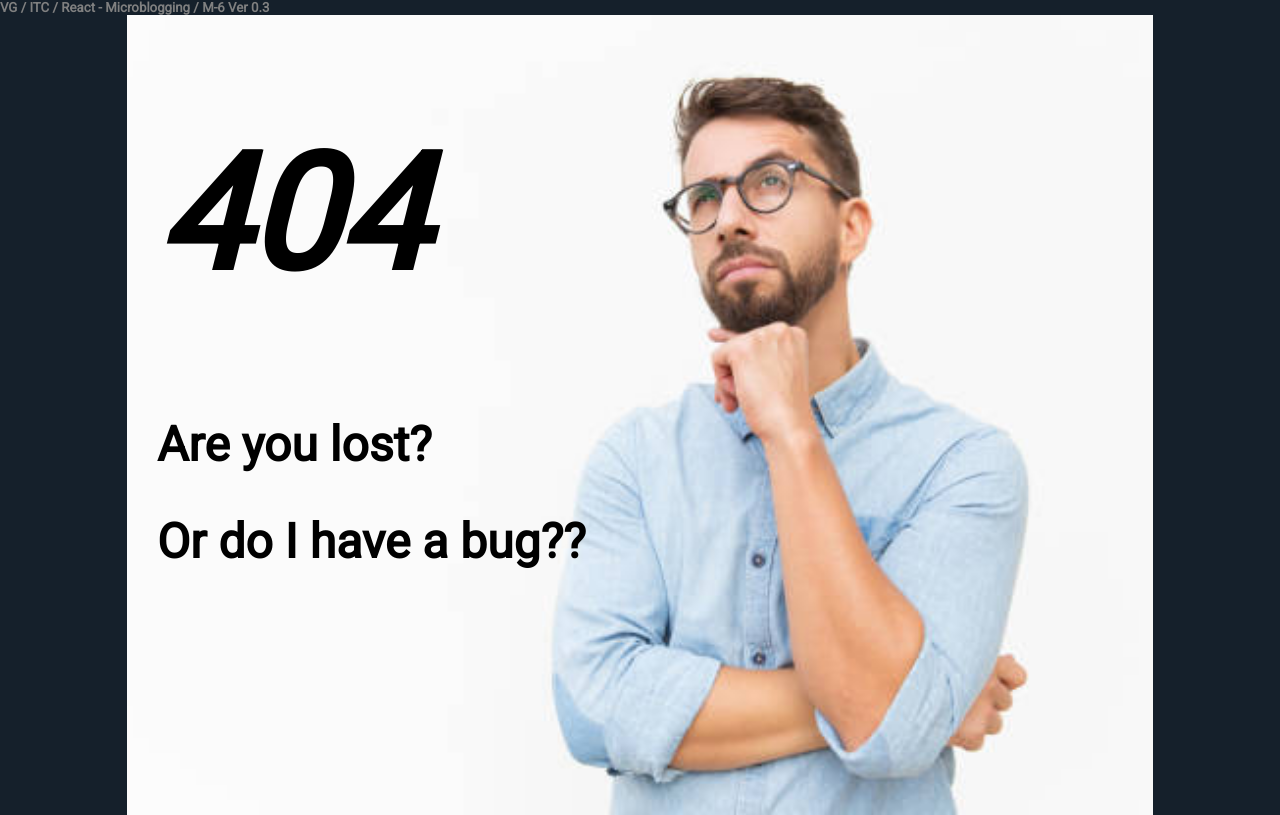
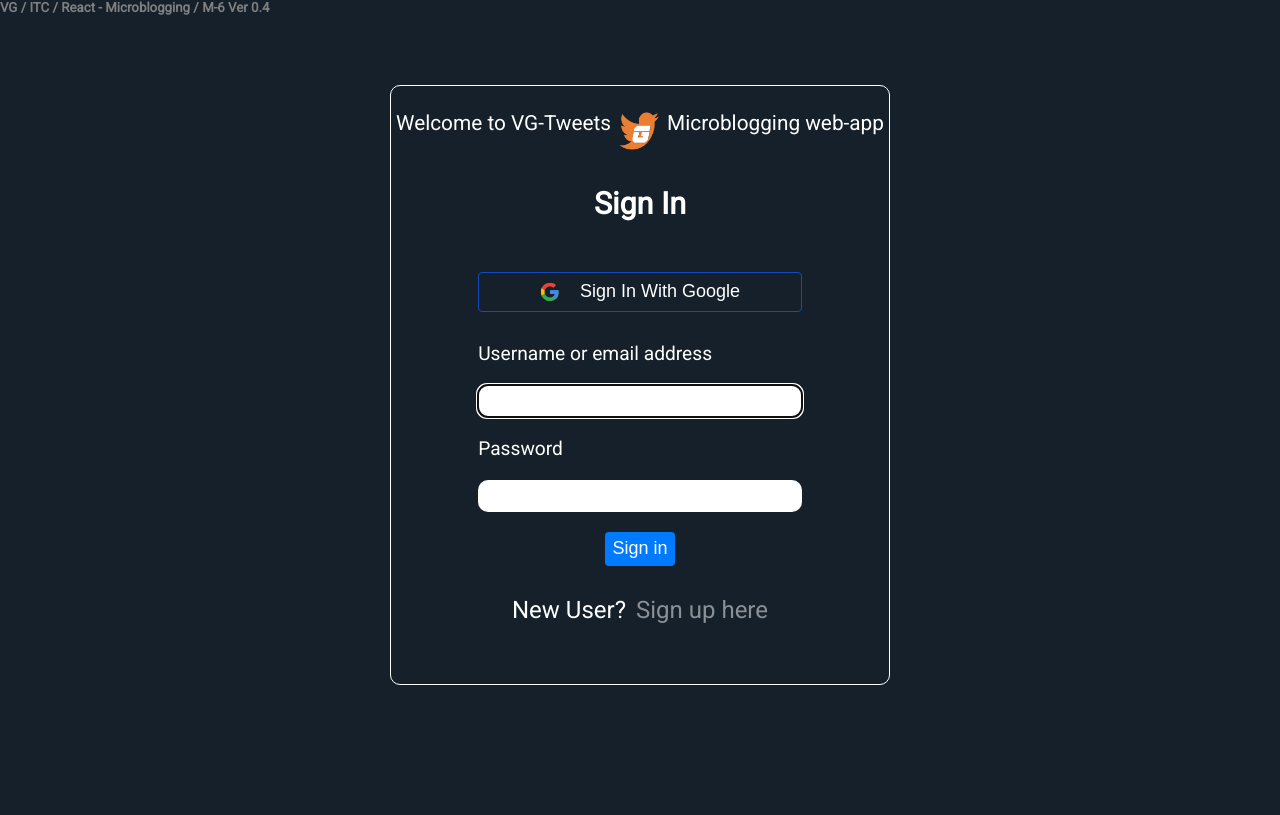
Before and after one commit to mark-itc/microblogging-vadim-gringauz, a React (Create React App) app: page /login in a window 1280 px wide. Before the commit this address had no page. Built offline with nearby package versions, Linux system fonts and the light colour scheme.

Commit message:
Milestone 6 v0.4
+ ADD: login page

```diff
--- a/src/App.jsx
+++ b/src/App.jsx
@@ -2,6 +2,7 @@ import { createBrowserRouter, RouterProvider } from 'react-router-dom'
 import ProfilePage from './views/ProfilePage'
 import SettingsPage from './views/SettingsPage'
 import HomePage from './views/HomePage'
+import LoginPage from './views/LoginPage'
 import ErrorPage from './views/ErrorPage'
 import Temp from './views/Temp'
 import './App.css'
@@ -22,6 +23,10 @@ function App () {
       element: <Temp />
     },
     {
+      path: '/login',
+      element: <LoginPage />
+    },
+    {
       path: '/settings',
       element: <SettingsPage />
     }
--- a/src/components/CreateTweet.jsx
+++ b/src/components/CreateTweet.jsx
@@ -7,7 +7,7 @@ import CharsCounter from './CharsCounter'
 import { AuthContext } from '../contexts/AuthContext'
 import { TweetsContext } from '../contexts/TweetsContext'
 import { MAX_CHARS } from '../utils/globals'
-import { postNewTweet, deleteAllTweets } from '../utils/firestore'
+import { tweetServer } from '../utils/TweetServer'
 import './CreateTweet.css'
 
 function reducer (state, action) {
@@ -56,12 +56,13 @@ function CreateTweet ({ textareaHeight }) {
       date: Timestamp.fromDate(new Date())
     }
     const isPosted = await postNew(newTweet)
-    if (isPosted) setTweets([...tweets, newTweet])
+    if (isPosted) setTweets(await tweetServer.getAll())
+    // if (isPosted) setTweets([...tweets, newTweet])
   }
 
   const deleteAll = async () => {
     dispatch({ type: 'posting-in-progress' })
-    await deleteAllTweets()
+    await tweetServer.deleteAll()
     dispatch({ type: 'posting-finished' })
     setTweets([])
   }
@@ -69,7 +70,7 @@ function CreateTweet ({ textareaHeight }) {
   const postNew = async newTweet => {
     try {
       dispatch({ type: 'posting-in-progress' })
-      postNewTweet(newTweet)
+      tweetServer.postNew(newTweet)
       return true
     } catch (error) {
       console.log(error)
--- a/src/components/TweetsList.jsx
+++ b/src/components/TweetsList.jsx
@@ -5,7 +5,7 @@ import { sort } from 'fast-sort'
 import Tweet from './Tweet'
 import { TweetsContext } from '../contexts/TweetsContext'
 import { REFRESH_RATE } from '../utils/globals'
-import { getAllTweets } from '../utils/firestore'
+import { tweetServer } from '../utils/TweetServer'
 
 function TweetsList () {
   const { tweets, setTweets, isLoading, setIsLoading } =
@@ -16,7 +16,7 @@ function TweetsList () {
   const getFromServer = async () => {
     try {
       setIsLoading(true)
-      setTweets(await getAllTweets())
+      setTweets(await tweetServer.getAll())
     } catch (error) {
       console.log('error loading tweets:', error)
     } finally {
--- a/src/components/VersionInfo.jsx
+++ b/src/components/VersionInfo.jsx
@@ -5,7 +5,7 @@ function VersionInfo () {
   return (
     <>
       <h5 className='VersionInfo'>
-        VG / ITC / React - Microblogging / M-6 Ver 0.3
+        VG / ITC / React - Microblogging / M-6 Ver 0.4
       </h5>
     </>
   )
--- /dev/null
+++ b/src/utils/TweetServer.js
@@ -0,0 +1,48 @@
+import { firebaseApp } from './firebase-init'
+import { getFirestore, collection, getDocs, doc } from 'firebase/firestore'
+import { addDoc, deleteDoc } from 'firebase/firestore'
+
+class TweetServer {
+  constructor () {
+    const db = getFirestore(firebaseApp)
+    this.tweetsCollection = collection(db, 'tweets')
+  }
+
+  async getAll () {
+    console.log(' getting tweets collection from firestore...')
+    const tweetsSnapshot = await getDocs(this.tweetsCollection)
+    const { docs } = tweetsSnapshot
+    const fetchedTweets = docs.map(doc => doc.data())
+    return fetchedTweets
+  }
+
+  async postNew (tweet) {
+    console.log('posting to tweet document to tweets collection...')
+    const docRef = await addDoc(this.tweetsCollection, tweet)
+    // console.log('docRef=', docRef)
+    return docRef
+  }
+
+  async deleteAll () {
+    try {
+        console.log('Deleting all tweets for collection...')
+        const { docs } = await getDocs(this.tweetsCollection)
+        docs.map(async document => {
+          await deleteDoc(doc(this.tweetsCollection, document.id))
+        })
+        return null
+    } catch (error) {
+        return error.message
+    }
+  }
+
+  async edit (id, newContect) {
+    console.log('Editing tweet...')
+  }
+
+  async delete (id) {
+    console.log('Deleting tweet...')
+  }
+}
+
+export const tweetServer = new TweetServer()
--- /dev/null
+++ b/src/utils/firebase-init.js
@@ -0,0 +1,19 @@
+import { initializeApp } from 'firebase/app'
+import { API_KEY } from './globals'
+
+
+const firebaseConfig = {
+    projectId: 'itc-microblogging-85128',
+    apiKey: API_KEY,
+    authDomain: 'itc-microblogging-85128.firebaseapp.com',
+    //The value of `databaseURL` depends on the location of the database
+    databaseURL:
+      'https://firestore.googleapis.com/v1/projects/itc-microblogging-85128/databases/(default)/documents/tweets/',
+    storageBucket: 'itc-microblogging-85128.appspot.com',
+    // messagingSenderId: "SENDER_ID",
+    appId: "APP_ID",
+    // For Firebase JavaScript SDK v7.20.0 and later, `measurementId` is an optional field
+    measurementId: "G-MEASUREMENT_ID",
+  }
+
+  export const firebaseApp = initializeApp(firebaseConfig);
--- a/src/utils/firestore.js
+++ /dev/null
@@ -1,52 +0,0 @@
-import { initializeApp } from 'firebase/app'
-import { getFirestore, collection, getDocs, doc } from 'firebase/firestore'
-import { addDoc, Timestamp, deleteDoc } from 'firebase/firestore'
-
-const firebaseConfig = {
-  projectId: 'itc-microblogging-85128'
-  // apiKey: API_KEY,
-  // authDomain: 'itc-microblogging-85128.firebaseapp.com',
-  // The value of `databaseURL` depends on the location of the database
-  // databaseURL:
-  //   'https://firestore.googleapis.com/v1/projects/itc-microblogging-85128/databases/(default)/documents/tweets/',
-  // storageBucket: 'itc-microblogging-85128.appspot.com'
-  // messagingSenderId: "SENDER_ID",
-  // appId: "APP_ID",
-  // For Firebase JavaScript SDK v7.20.0 and later, `measurementId` is an optional field
-  // measurementId: "G-MEASUREMENT_ID",
-}
-
-initializeApp(firebaseConfig)
-const db = getFirestore()
-const collectionRef = collection(db, 'tweets')
-
-async function getAllTweets () {
-  console.log(' getting tweets collection from firestore...')
-  const tweetsSnapshot = await getDocs(collectionRef)
-  const { docs } = tweetsSnapshot
-  const fetchedTweets = docs.map(doc => doc.data())
-  return fetchedTweets
-}
-
-async function postNewTweet (tweet) {
-  console.log('posting to tweet document to tweets collection...')
-  const docRef = await addDoc(collectionRef, tweet)
-  // console.log('docRef=', docRef)
-}
-
-async function deleteAllTweets () {
-  console.log('Deleting all tweets for collection...')
-  const { docs } = await getDocs(collectionRef)
-  docs.map(async document => {
-    await deleteDoc(doc(collectionRef, document.id))
-  })
-}
-
-async function editTweet(id, newContect) {
-  console.log('Editing tweet...')
-}
-
-async function deleteTweet(id) {
-  console.log('Deleting tweet...')
-}
-export { getAllTweets, postNewTweet, deleteAllTweets, editTweet, deleteTweet }
--- /dev/null
+++ b/src/views/LoginPage.css
@@ -0,0 +1,90 @@
+.LoginPage {
+    margin-top: 10px;
+    width: 100%;
+    height: 90vh;
+    display: flex;
+    flex-direction: column;
+    align-items: center;
+    justify-content: center;
+}
+
+.login-container {
+    border: 1px white solid;
+    border-radius: 10px;
+    width: 500px;
+    height: 600px;
+    padding: 20px 0;
+    display: flex;
+    flex-direction: column;
+    align-items: center;
+    /* justify-content: center; */
+}
+
+.login-container .header {
+    display: flex;
+    justify-content: space-between;
+    width: 100%;
+    height: 50px;
+    padding: 5px;
+    font-size: 1.3rem;
+}
+
+.LoginPage img {
+    width: 40px;
+    height: 40px;
+    margin: 0;
+}
+
+.login-container form {
+    display: flex;
+    flex-direction: column;
+    gap: 20px;
+    width: 65%;
+    align-items: center;
+
+}
+.login-container .google {
+    width: 100%;
+    height: 40px;
+    display: flex;
+    align-items: center;
+    justify-content: center;
+    gap: 20px;
+    background-color: transparent;
+    border: 1px rgb(18, 74, 194) solid;
+    cursor: pointer;
+}
+.login-container .google:hover {
+    text-decoration: underline;
+}
+.login-container .google img {
+    width: 20px;
+}
+
+.login-container form label {
+    width: 100%;
+    font-size: 1.2rem;
+    text-align: left;
+    /* background-color: aqua; */
+}
+.login-container form input {
+    width: 100%;
+    font-size: 1.2rem;
+    height: 2rem;
+    border-radius: 10px;
+    border: 0;
+}
+
+.login-container .signup {
+    margin-top: 20px;
+    display: flex;
+    gap: 10px;
+    font-size: 1.5rem;
+}
+
+@media screen and (max-width: 600px) {
+    .login-container {
+        width: 100%;
+        border: 0;
+    }
+}
--- /dev/null
+++ b/src/views/LoginPage.jsx
@@ -0,0 +1,39 @@
+import React from 'react'
+import logo from '../images/logo.png'
+import googleLogo from '../images/google.svg'
+import './LoginPage.css'
+
+export default function LoginPage () {
+  const handleSubmit = e => {
+    e.preventDefault()
+    console.log('login!')
+  }
+
+  return (
+    <div className='LoginPage'>
+      <div className='login-container'>
+        <div className='header'>
+          <span>Welcome to VG-Tweets</span>
+          <img src={logo} alt='logo' />
+          <span>Microblogging web-app</span>
+        </div>
+        <form action='' onSubmit={handleSubmit}>
+          <h3>Sign In</h3>
+          <button type='button' className='google'>
+            <img src={googleLogo} alt='' />
+            <span>Sign In With Google</span>
+          </button>
+          <label htmlFor=''>Username or email address</label>
+          <input type='text' autoFocus />
+          <label htmlFor=''>Password</label>
+          <input type='password' />
+          <button type='submit'>Sign in</button>
+        </form>
+        <div className='signup'>
+          <span>New User?</span>
+          <a href=''>Sign up here</a>
+        </div>
+      </div>
+    </div>
+  )
+}
--- a/src/views/ProfilePage.jsx
+++ b/src/views/ProfilePage.jsx
@@ -6,6 +6,7 @@ import { AuthContext } from '../contexts/AuthContext'
 import { MAX_USERNAME_LENGTH } from '../utils/globals'
 import userImg from '../images/empty-profile.png'
 import './ProfilePage.css'
+// import { createNewUser } from '../utils/Auth'
 
 function ProfilePage () {
   const { userName, setUserName } = useContext(AuthContext)
@@ -64,6 +65,7 @@ function ProfilePage () {
             </button>
           </div>
         </form>
+        {/* <button onClick={createNewUser}>new user</button> */}
       </div>
     </>
   )
```
Also changed, not shown: src/utils/Auth.js (added, +20 -0 lines), src/images/google.svg (added), src/images/logo.png.
